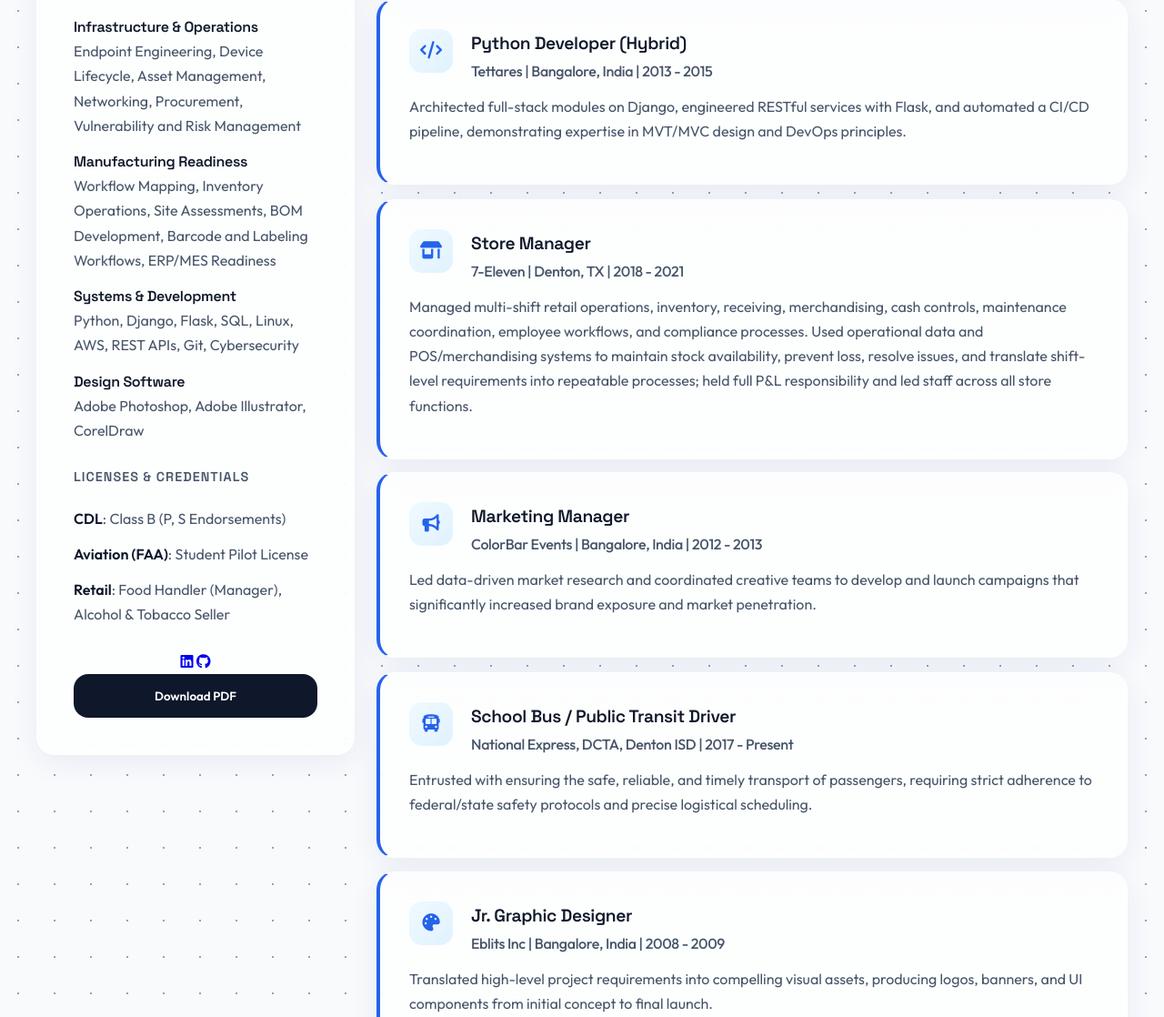
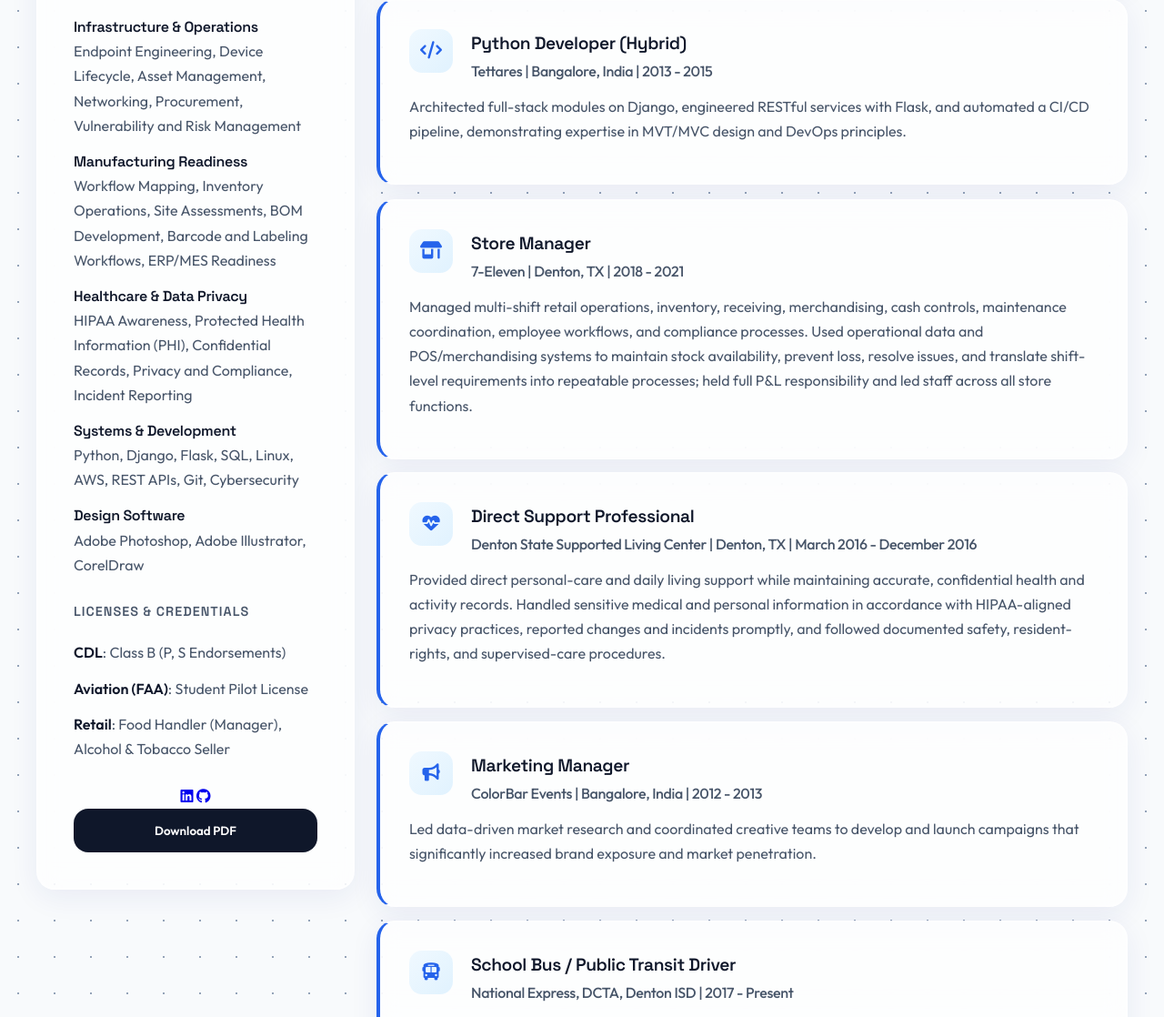
Before and after one commit to jsepkt/myresume, a plain HTML site: page index.html in a window 1280 px wide. Shown: the part 928-2046 px from the top of the page at 91% size. Drawn offline with nearby package versions, Linux system fonts and the light colour scheme.

Commit message:
Add healthcare privacy experience
Document direct support work, confidential medical data handling, and HIPAA-aligned privacy practices.

Co-authored-by: Copilot <223556219+Copilot@users.noreply.github.com>

```diff
--- a/index.html
+++ b/index.html
@@ -40,7 +40,7 @@
           "educationalCredentialAwarded": "Bachelor of Science, Computer Science"
         }
       ],
-      "knowsAbout": ["Manufacturing Technology", "Device Deployment", "Cybersecurity", "Python", "ERP/MES Readiness", "Inventory Operations", "Endpoint Infrastructure", "Project Management"]
+      "knowsAbout": ["Manufacturing Technology", "Device Deployment", "Cybersecurity", "Python", "ERP/MES Readiness", "Inventory Operations", "Endpoint Infrastructure", "HIPAA Privacy", "Healthcare Data Handling", "Project Management"]
     }
     </script>
 
@@ -111,6 +111,7 @@
                         <div class="tech-skills-list">
                             <h4>Infrastructure & Operations</h4><p>Endpoint Engineering, Device Lifecycle, Asset Management, Networking, Procurement, Vulnerability and Risk Management</p>
                             <h4>Manufacturing Readiness</h4><p>Workflow Mapping, Inventory Operations, Site Assessments, BOM Development, Barcode and Labeling Workflows, ERP/MES Readiness</p>
+                            <h4>Healthcare & Data Privacy</h4><p>HIPAA Awareness, Protected Health Information (PHI), Confidential Records, Privacy and Compliance, Incident Reporting</p>
                             <h4>Systems & Development</h4><p>Python, Django, Flask, SQL, Linux, AWS, REST APIs, Git, Cybersecurity</p>
                             <h4>Design Software</h4><p>Adobe Photoshop, Adobe Illustrator, CorelDraw</p>
                         </div>
@@ -138,7 +139,7 @@
         <main class="main-content" id="main-content-start" aria-label="Resume Content">
             <section class="executive-summary" aria-labelledby="summary-heading">
                 <h2 id="summary-heading">Executive Summary</h2>
-                <p>Infrastructure and technology leader with 7+ years spanning software engineering, cybersecurity, retail operations, logistics, and business ownership. Experienced at translating operational workflows into practical technology requirements, managing end-to-end inventory and procurement activities, coordinating cross-functional stakeholders, and leading teams in safety-conscious environments. Combines hands-on technical capability with P&L ownership and site-level deployment discipline to assess requirements, evaluate alternatives, mitigate risk, and deliver secure, supportable solutions for production environments.</p>
+                <p>Infrastructure and technology leader with 7+ years spanning software engineering, cybersecurity, healthcare support, retail operations, logistics, and business ownership. Experienced at translating operational workflows into practical technology requirements, managing end-to-end inventory and procurement activities, coordinating cross-functional stakeholders, and leading teams in safety-conscious environments. Hands-on experience handling confidential medical data and sensitive personal information under HIPAA-aligned privacy and documentation procedures strengthens an ability to support regulated environments.</p>
             </section>
 
             <section class="professional-certifications" aria-labelledby="certs-heading">
@@ -193,6 +194,16 @@
                             </div>
                         </div>
                         <p>Managed multi-shift retail operations, inventory, receiving, merchandising, cash controls, maintenance coordination, employee workflows, and compliance processes. Used operational data and POS/merchandising systems to maintain stock availability, prevent loss, resolve issues, and translate shift-level requirements into repeatable processes; held full P&L responsibility and led staff across all store functions.</p>
+                    </article>
+                    <article class="job-entry">
+                        <div class="job-header">
+                            <span class="employer-icon" aria-hidden="true"><i class="fa-solid fa-heart-pulse"></i></span>
+                            <div class="job-title-group">
+                                <h3>Direct Support Professional</h3>
+                                <h4>Denton State Supported Living Center | Denton, TX | <time datetime="2016-03">March 2016</time> - <time datetime="2016-12">December 2016</time></h4>
+                            </div>
+                        </div>
+                        <p>Provided direct personal-care and daily living support while maintaining accurate, confidential health and activity records. Handled sensitive medical and personal information in accordance with HIPAA-aligned privacy practices, reported changes and incidents promptly, and followed documented safety, resident-rights, and supervised-care procedures.</p>
                     </article>
                     <article class="job-entry">
                         <div class="job-header">
```
Also changed, not shown: JC_Resume.txt.
